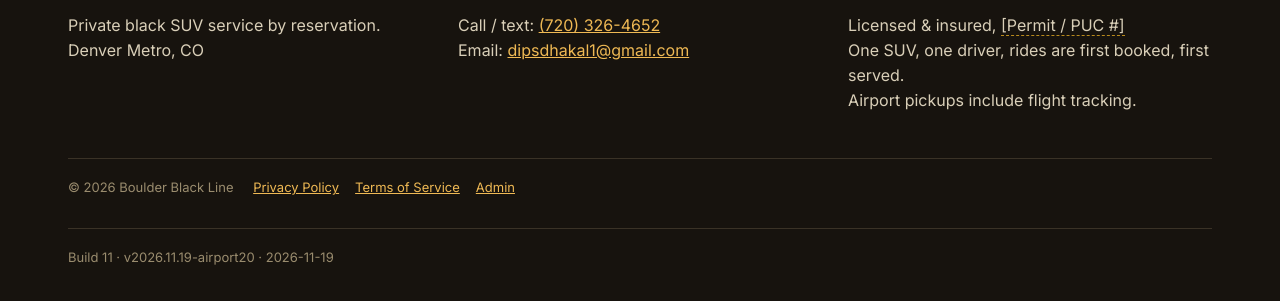
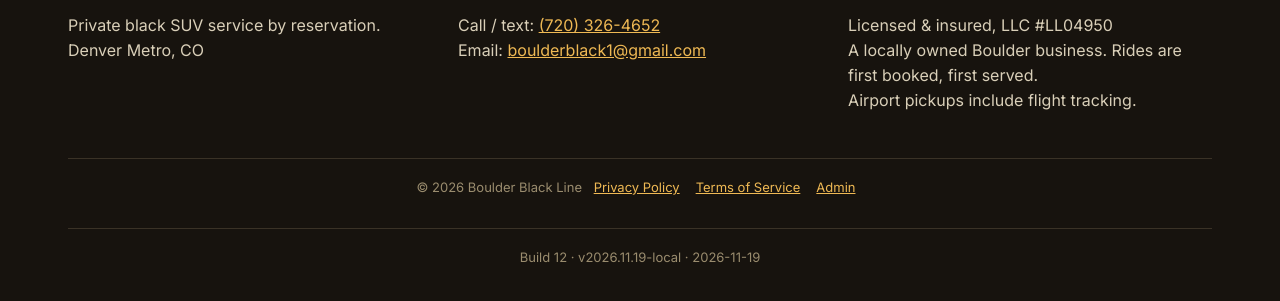
Before and after one commit to swetarhythmraj-glitch/boulder-black-line, a plain HTML site: page index.html in a window 1280 px wide. Shown: the part 4391-4692 px from the top of the page. Drawn offline with Linux system fonts and the light colour scheme; some packages are replaced by stand-ins of ours.

Commit message:
BUILD 12 LIVE (owner go 2026-11-19 ~16:49 MST, voice call): locally-owned wording replaces 'One SUV, one driver' (Meet-your-SUV line + footer); confirmation spam/junk note; footer 'Licensed & insured, LLC #LL04950'; site email dipsdhakal1@gmail.com -> boulderblack1@gmail.com (44 spots, all four pages); footer fine-print row centered (index, privacy, terms); footer 'Build 12 - v2026.11.19-local - 2026-11-19'. Pricing, backend, icons unchanged.

```diff
--- a/index.html
+++ b/index.html
@@ -268,7 +268,7 @@ body.book-open header.site{position:fixed;top:0;left:0;right:0}
 footer{background:var(--dark);color:#D9CFB8;padding:52px 0 30px}
 footer h3{color:#FFF6E0;font-size:19px;margin-bottom:10px} footer a{color:#EFB954}
 .f-grid{display:grid;grid-template-columns:repeat(3,1fr);gap:26px}@media(max-width:760px){.f-grid{grid-template-columns:1fr}}
-.fine{border-top:1px solid #3A3226;margin-top:30px;padding-top:18px;font-size:13px;color:#9A8C6E}
+.fine{border-top:1px solid #3A3226;margin-top:30px;padding-top:18px;font-size:13px;color:#9A8C6E;text-align:center}
 .ph{border-bottom:1px dashed #B98A1D}
 
 /* ---------- BBL quote page additions ---------- */
@@ -850,7 +850,7 @@ body.qpage .qhero .continue-btn{height:48px;min-height:48px}
 @media(min-height:810px){.qhero .swap{top:56px}}
 @media(min-height:900px){.qhero .swap{top:58px}}
 body.qpage.bk-on .qhero .swap{top:42px}
-.fine a{margin-left:16px}
+.fine a{margin:0 8px}
 </style>
 
 
@@ -1123,7 +1123,7 @@ body.qpage.bk-on .qhero .continue-btn{margin-top:4px}
   <div class="wrap">
     <div class="kicker">The vehicle</div>
     <h2 class="sec">Meet your SUV</h2>
-    <p class="secsub">One SUV and one driver, based in Boulder, the Escalade you book is the Escalade that arrives.</p>
+    <p class="secsub">Locally owned and operated, based in Boulder — the Escalade you book is the Escalade that arrives.</p>
     <div class="suv-grid">
       <img src="bbl-suv-1.jpg" alt="2026 Cadillac Escalade ESV, front three quarter view">
       <div>
@@ -1244,6 +1244,10 @@ body.qpage.bk-on .qhero .continue-btn{margin-top:4px}
         </div>
         <div style="margin-top:16px"><button class="btn btn-amber" id="bookAnother" type="button">Book another ride</button></div>
         <p style="margin-top:12px"><a class="btn" id="textRequestBtn" href="#" hidden>Also text your request to Boulder Black Line now</a></p>
+        <!-- Spam-folder note (owner, 2026-11-19): the Jotform confirmation email can land
+             in the rider's junk folder (live test BK-7630, Hotmail) — tell the customer
+             on the confirmation screen itself to check email / spam. -->
+        <p class="msg" style="margin-top:14px;text-align:left">Please check your email for your confirmation. If you don't see it in your inbox, please check your spam or junk folder.</p>
       </div>
     </div>
   </div>
@@ -1268,11 +1272,11 @@ body.qpage.bk-on .qhero .continue-btn{margin-top:4px}
     <div class="foot-crest"><span class="bbl-logo-tile bbl-logo-foot" style="display:none" aria-hidden="true"></span></div>
     <div class="f-grid">
       <div><h3>Boulder Black Line</h3><p>Private black SUV service by reservation.<br>Denver Metro, CO</p></div>
-      <div><h3>Contact</h3><p>Call / text: <a href="tel:+17203264652">(720) 326-4652</a><br>Email: <a href="mailto:dipsdhakal1@gmail.com">dipsdhakal1@gmail.com</a></p></div>
-      <div><h3>Good to know</h3><p>Licensed &amp; insured, <span class="ph">[Permit / PUC #]</span><br>One SUV, one driver, rides are first booked, first served.<br>Airport pickups include flight tracking.</p></div>
+      <div><h3>Contact</h3><p>Call / text: <a href="tel:+17203264652">(720) 326-4652</a><br>Email: <a href="mailto:boulderblack1@gmail.com">boulderblack1@gmail.com</a></p></div>
+      <div><h3>Good to know</h3><p>Licensed &amp; insured, LLC #LL04950<br>A locally owned Boulder business. Rides are first booked, first served.<br>Airport pickups include flight tracking.</p></div>
     </div>
     <div class="fine">© 2026 Boulder Black Line <a href="/privacy.html">Privacy Policy</a><a href="/terms.html">Terms of Service</a><a href="/owner.html">Admin</a></div>
-    <div class="fine build-line">Build 11 · v2026.11.19-airport20 · 2026-11-19</div>
+    <div class="fine build-line">Build 12 · v2026.11.19-local · 2026-11-19</div>
   </div>
 </footer>
 
@@ -2973,7 +2977,7 @@ if (!pricingSnapshotOk(window.BBL_PRICING)) healPricing();
    parameters it renders the Boulder Black Line identity. Fare parameters
    are never read: pricing stays exactly Boulder's. */
 (function () {
-  var DEF = { co: "Boulder Black Line", owner: "Boulder Black Line", ph: "(720) 326-4652", em: "dipsdhakal1@gmail.com", veh: "black-suv" };
+  var DEF = { co: "Boulder Black Line", owner: "Boulder Black Line", ph: "(720) 326-4652", em: "boulderblack1@gmail.com", veh: "black-suv" };
   var CAP = { co: 60, owner: 60, ph: 32, em: 80 };
   var q = {};
   try { q = Object.fromEntries(new URLSearchParams(window.location.search).entries()); } catch (e) { q = {}; }
@@ -3016,7 +3020,7 @@ if (!pricingSnapshotOk(window.BBL_PRICING)) healPricing();
         var v = node.nodeValue; if (!v) return;
         var nv = v.split("Boulder Black Line").join(co)
                   .split("(720) 326-4652").join(ph)
-                  .split("dipsdhakal1@gmail.com").join(em);
+                  .split("boulderblack1@gmail.com").join(em);
         if (nv !== v) { node.nodeValue = nv; changed = true; }
       });
     }
@@ -3046,17 +3050,17 @@ if (!pricingSnapshotOk(window.BBL_PRICING)) healPricing();
       b.replaceChildren(frag);
       b.setAttribute("data-bbl-brand", ID.co);
     }
-    document.title = document.title.split("Boulder Black Line").join(co).split("(720) 326-4652").join(ph).split("dipsdhakal1@gmail.com").join(em);
+    document.title = document.title.split("Boulder Black Line").join(co).split("(720) 326-4652").join(ph).split("boulderblack1@gmail.com").join(em);
     var as = document.querySelectorAll("a[href]");
     for (var i = 0; i < as.length; i++) {
       var a = as[i], href = a.getAttribute("href") || "", nh = href;
       if (href.indexOf("tel:+17203264652") === 0 && phDigits) nh = "tel:" + phDigits;
-      else if (href.indexOf("mailto:dipsdhakal1@gmail.com") === 0) nh = "mailto:" + em;
-      else if (href.indexOf("dipsdhakal1@gmail.com") !== -1) nh = href.split("dipsdhakal1@gmail.com").join(em);
+      else if (href.indexOf("mailto:boulderblack1@gmail.com") === 0) nh = "mailto:" + em;
+      else if (href.indexOf("boulderblack1@gmail.com") !== -1) nh = href.split("boulderblack1@gmail.com").join(em);
       if (nh !== href) { a.setAttribute("href", nh); changed = true; }
     }
     var meta = document.querySelector('meta[name="description"]');
-    if (meta) { var c = meta.getAttribute("content") || ""; var nc = c.split("Boulder Black Line").join(co).split("(720) 326-4652").join(ph).split("dipsdhakal1@gmail.com").join(em); if (nc !== c) meta.setAttribute("content", nc); }
+    if (meta) { var c = meta.getAttribute("content") || ""; var nc = c.split("Boulder Black Line").join(co).split("(720) 326-4652").join(ph).split("boulderblack1@gmail.com").join(em); if (nc !== c) meta.setAttribute("content", nc); }
     /* Owner name: the set keeps exactly one owner-name position, the
        owner-page sign-in heading (marked data-bbl-owner at build time).
        Where a page has no such slot the value is carried, not shown. */
```
Also changed, not shown: owner.html (+10 -10 lines), privacy.html (+9 -9 lines), terms.html (+9 -9 lines).
